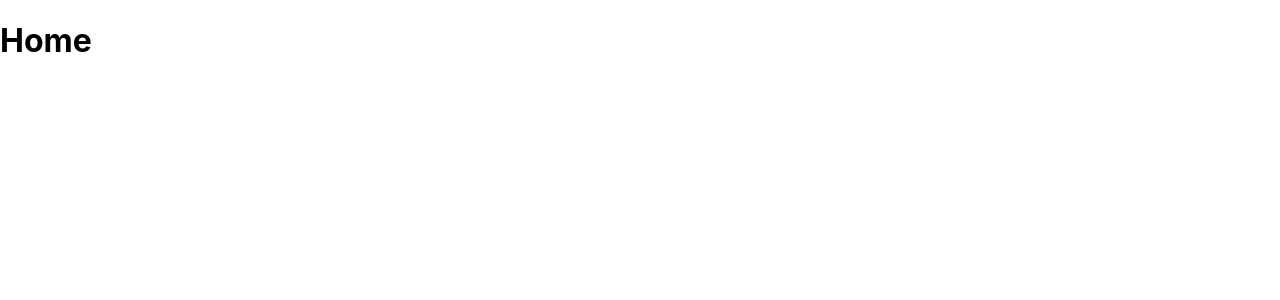
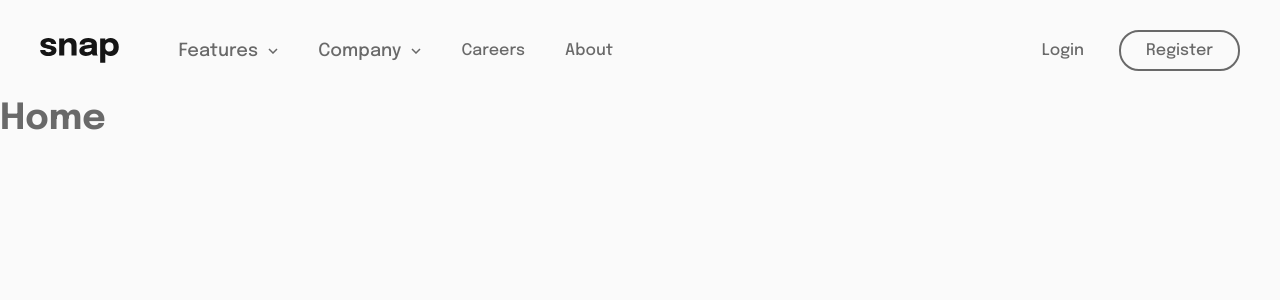
Before and after one commit to jarekTerejko/intro-section-with-dropdown-navigation, a React (Create React App) app: page / in a window 1280 px wide. Shown: the top 300 px of the page. Built offline with nearby package versions, Linux system fonts and the light colour scheme.

Commit message:
add Navbar

```diff
--- a/src/App.js
+++ b/src/App.js
@@ -1,9 +1,11 @@
 import { Route, Routes } from "react-router-dom";
+import Navbar from "./components/Navbar";
 import Home from "./pages/Home";
 
 function App() {
   return (
     <>
+      <Navbar />
       <Routes>
         <Route path="/" element={<Home />} />
       </Routes>
--- /dev/null
+++ b/src/components/Navbar/NavbarElements.js
@@ -0,0 +1,110 @@
+import { Link, NavLink } from "react-router-dom";
+import styled from "styled-components";
+
+export const NavbarWrapper = styled.nav`
+  padding: 3rem 4rem;
+  display: flex;
+  align-items: center;
+  margin: 0 auto;
+  max-width: 144rem;
+`;
+
+export const LinkR = styled(Link)`
+  display: flex;
+`;
+
+export const NavsWrapper = styled.div`
+  display: flex;
+  width: 100%;
+  justify-content: space-between;
+`;
+
+export const Nav = styled.ul`
+  display: flex;
+  list-style: none;
+  margin-left: ${(props) => (props.primary ? "4rem" : "")};
+  align-items: center;
+`;
+
+export const NavSecondary = styled.ul`
+  display: flex;
+  list-style: none;
+  align-items: center;
+`;
+
+export const NavSectionWrapper = styled.li`
+  position: relative;
+`;
+
+export const NavSectionList = styled.ul`
+  background: #fff;
+  padding: 1.5rem;
+  border-radius: 2rem;
+  position: absolute;
+  top: 40px;
+  box-shadow: 0px 5px 15px 0px rgba(0, 0, 0, 0.15);
+  display: flex;
+  flex-direction: column;
+  align-items: flex-start;
+  list-style: none;
+  display: none;
+
+  &.navSectionOne {
+    right: 20px;
+    width: 15rem;
+    &.visible {
+      display: block;
+    }
+  }
+
+  &.navSectionTwo {
+    left: 20px;
+    width: 12rem;
+    &.visible {
+      display: block;
+    }
+  }
+`;
+
+export const NavSectionItem = styled.li`
+  margin: 0.5rem 0;
+`;
+
+export const NavSectionLink = styled(NavLink)`
+  display: flex;
+  align-items: center;
+  padding: 0.5rem;
+  text-decoration: none;
+  color: var(--color-gray);
+  font-size: 1.6rem;
+  transition: var(--transition);
+  border: ${(props) => (props.$border ? "2px solid var(--color-gray)" : "")};
+  border-radius: ${(props) => (props.$border ? "2rem" : "")};
+  padding: ${(props) => (props.$border ? "1rem 2.5rem" : "")};
+
+  &:hover {
+    color: var(--color-dark);
+    border: ${(props) => (props.$border ? "2px solid var(--color-dark)" : "")};
+  }
+`;
+
+export const NavSectionLinkText = styled.span`
+  margin-left: 1rem;
+`;
+
+export const NavMenuBtn = styled.button`
+  background: none;
+  border: none;
+  width: 4rem;
+  height: 3rem;
+  display: flex;
+  justify-content: center;
+  align-items: center;
+  cursor: pointer;
+  display: none;
+
+  @media screen and (max-width: 930px) {
+    transform: translateX(6px);
+    display: flex;
+  }
+`;
--- /dev/null
+++ b/src/components/Navbar/index.js
@@ -0,0 +1,159 @@
+import { ImageEl } from "../Image/ImageElement";
+import NavButton from "../NavButton";
+import {
+  LinkR,
+  NavbarWrapper,
+  Nav,
+  NavSectionItem,
+  NavSectionLink,
+  NavSectionLinkText,
+  NavSectionList,
+  NavSectionWrapper,
+  NavsWrapper,
+  NavMenuBtn,
+} from "./NavbarElements";
+import Logo from "../../images/logo.svg";
+import TodoImg from "../../images/icon-todo.svg";
+import CalendarImg from "../../images/icon-calendar.svg";
+import RemindersImg from "../../images/icon-reminders.svg";
+import PlanningImg from "../../images/icon-planning.svg";
+import X from "../../images/icon-close-menu.svg";
+import Bars from "../../images/icon-menu.svg";
+import { useState } from "react";
+
+const Navbar = () => {
+  const navSections = {
+    navSectionOne: [
+      { text: "Todo List", img: TodoImg, path: "todo-list" },
+      { text: "Calendar", img: CalendarImg, path: "calendar" },
+      { text: "Reminders", img: RemindersImg, path: "reminders" },
+      { text: "Planning", img: PlanningImg, path: "planning" },
+    ],
+    navSectionTwo: [
+      { text: "History", path: "history" },
+      { text: "Our Team", path: "our-team" },
+      { text: "Blog", path: "blog" },
+    ],
+  };
+
+  const [isOpenNavSectionOne, setIsOpenNavSectionOne] = useState(false);
+  const [isOpenNavSectionTwo, setIsOpenNavSectionTwo] = useState(false);
+  const [isOpen, setIsOpen] = useState(false);
+
+  const handleMenu = () => {
+    setIsOpen(!isOpen);
+  };
+
+  const handleNavSectionOne = () => {
+    setIsOpenNavSectionOne(!isOpenNavSectionOne);
+  };
+  const handleNavSectionTwo = () => {
+    setIsOpenNavSectionTwo(!isOpenNavSectionTwo);
+  };
+
+  const CloseNavSection = () => {
+    if (isOpenNavSectionOne) {
+      handleNavSectionOne();
+    }
+    if (isOpenNavSectionTwo) {
+      handleNavSectionTwo();
+    }
+  };
+
+  return (
+    <NavbarWrapper>
+      <LinkR to="/" onClick={CloseNavSection}>
+        <ImageEl src={Logo} alt="Logo" />
+      </LinkR>
+      <NavsWrapper>
+        <Nav primary>
+          <NavSectionWrapper>
+            <NavButton
+              text="features"
+              handleNavClick={handleNavSectionOne}
+              isOpenNavSection={isOpenNavSectionOne}
+            />
+            <NavSectionList
+              className={
+                isOpenNavSectionOne ? "visible navSectionOne" : "navSectionOne"
+              }
+            >
+              {navSections.navSectionOne.map((item, i) => {
+                return (
+                  <NavSectionItem key={i}>
+                    <NavSectionLink to={item.path} onClick={CloseNavSection}>
+                      <ImageEl src={item.img} alt="" />
+                      <NavSectionLinkText>{item.text}</NavSectionLinkText>
+                    </NavSectionLink>
+                  </NavSectionItem>
+                );
+              })}
+            </NavSectionList>
+          </NavSectionWrapper>
+          <NavSectionWrapper>
+            <NavButton
+              text="company"
+              handleNavClick={handleNavSectionTwo}
+              isOpenNavSection={isOpenNavSectionTwo}
+            />
+            <NavSectionList
+              className={
+                isOpenNavSectionTwo ? "visible navSectionTwo" : "navSectionTwo"
+              }
+            >
+              {navSections.navSectionTwo.map((item, i) => {
+                return (
+                  <NavSectionItem key={i}>
+                    <NavSectionLink to={item.path} onClick={CloseNavSection}>
+                      <NavSectionLinkText style={{ marginLeft: 0 }}>
+                        {item.text}
+                      </NavSectionLinkText>
+                    </NavSectionLink>
+                  </NavSectionItem>
+                );
+              })}
+            </NavSectionList>
+          </NavSectionWrapper>
+          <li style={{ margin: "0 1.5rem" }}>
+            <NavSectionLink to="careers" onClick={CloseNavSection}>
+              <NavSectionLinkText style={{ marginLeft: 0 }}>
+                Careers
+              </NavSectionLinkText>
+            </NavSectionLink>
+          </li>
+          <li style={{ margin: "0 1.5rem" }} onClick={CloseNavSection}>
+            <NavSectionLink to="about">
+              <NavSectionLinkText style={{ marginLeft: 0 }}>
+                About
+              </NavSectionLinkText>
+            </NavSectionLink>
+          </li>
+        </Nav>
+        <Nav>
+          <li style={{ margin: "0 1.5rem" }} onClick={CloseNavSection}>
+            <NavSectionLink to="login">
+              <NavSectionLinkText style={{ marginLeft: 0 }}>
+                Login
+              </NavSectionLinkText>
+            </NavSectionLink>
+          </li>
+          <li style={{ margin: "0 0 0 1.5rem" }} onClick={CloseNavSection}>
+            <NavSectionLink to="register" $border>
+              <NavSectionLinkText style={{ marginLeft: 0 }}>
+                Register
+              </NavSectionLinkText>
+            </NavSectionLink>
+          </li>
+        </Nav>
+      </NavsWrapper>
+      <NavMenuBtn onClick={handleMenu}>
+        <ImageEl
+          src={isOpen ? `${X}` : `${Bars}`}
+          alt={isOpen ? "Close Menu" : "Open Menu"}
+        />
+      </NavMenuBtn>
+    </NavbarWrapper>
+  );
+};
+
+export default Navbar;
--- a/src/index.css
+++ b/src/index.css
@@ -1,13 +1,48 @@
-body {
-  margin: 0;
-  font-family: -apple-system, BlinkMacSystemFont, 'Segoe UI', 'Roboto', 'Oxygen',
-    'Ubuntu', 'Cantarell', 'Fira Sans', 'Droid Sans', 'Helvetica Neue',
-    sans-serif;
-  -webkit-font-smoothing: antialiased;
-  -moz-osx-font-smoothing: grayscale;
+@import url("https://fonts.googleapis.com/css2?family=Epilogue:wght@500;700&display=swap");
+
+:root {
+  /* Colors */
+  --color-dark: hsl(0, 0%, 8%);
+  --color-gray: hsl(0, 0%, 41%);
+  --color-white: hsl(0, 0%, 98%);
+
+  /* Typography */
+  --font-family-sans: "Epilogue", sans-serif;
+
+  /* Font Weights */
+  --weight-regular: 500;
+  --weight-bold: 700;
+
+  /* Design elements */
+  --transition: 300ms ease;
 }
 
-code {
-  font-family: source-code-pro, Menlo, Monaco, Consolas, 'Courier New',
-    monospace;
+*,
+*::before,
+*::after {
+  margin: 0;
+  padding: 0;
+  box-sizing: border-box;
 }
+
+html {
+  font-size: 10px;
+  scroll-behavior: smooth;
+}
+
+body {
+  font-family: var(--font-family-sans);
+  font-size: 1.8rem;
+  color: var(--color-gray);
+  background-color: var(--color-white);
+}
+
+a {
+  text-decoration: none;
+  display: inline-block;
+}
+
+img {
+  display: block;
+  max-width: 100%;
+}
```
